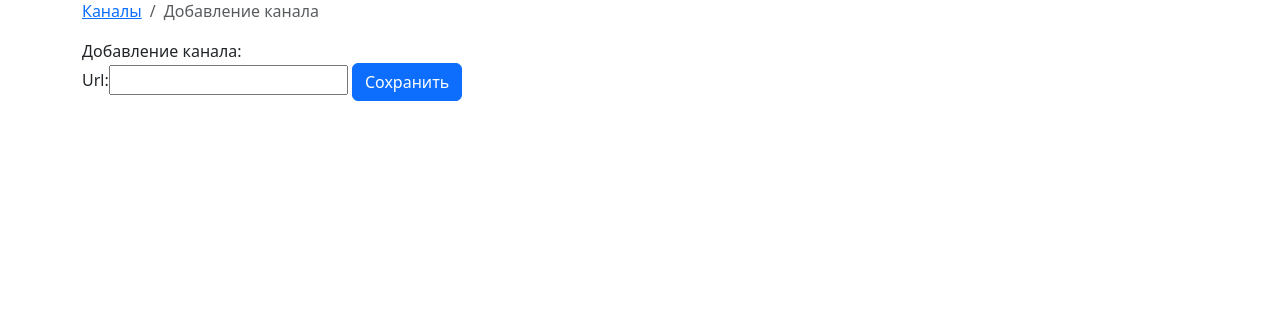
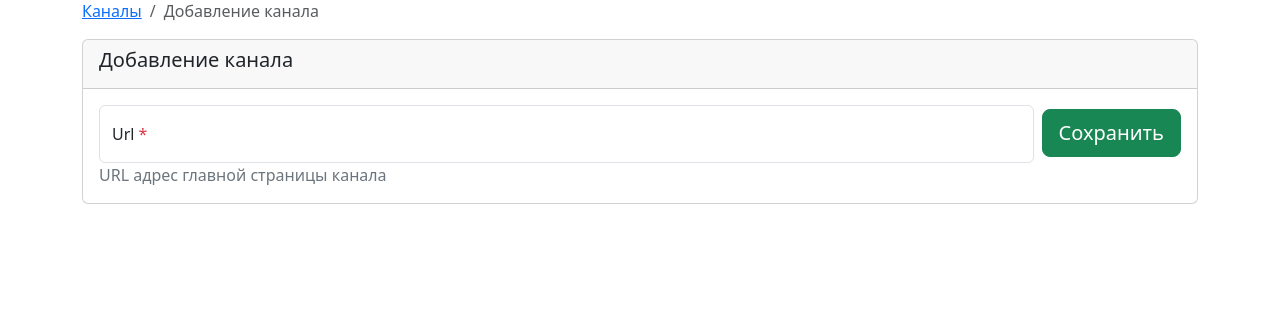
Before and after one commit to UserNikita/easycode_django, a Django app: page /youtube/channels/add/ in a window 1280 px wide. Shown: the part 57-380 px from the top of the page. Run offline with Django 3.2, Linux system fonts and the light colour scheme; some libraries are stand-ins or nearby versions.

Commit message:
Улучшение формы для добавление каналов

```diff
--- a/apps/youtube/forms.py
+++ b/apps/youtube/forms.py
@@ -17,3 +17,6 @@ class ChannelForm(forms.ModelForm):
     class Meta:
         model = Channel
         fields = ["url"]
+        widgets = {
+            'url': forms.TextInput(attrs={'class': 'form-control', 'placeholder': ''}),
+        }
--- a/apps/youtube/models.py
+++ b/apps/youtube/models.py
@@ -6,7 +6,7 @@ from django.db import models
 
 class Channel(models.Model):
     id = models.CharField(verbose_name="Id", max_length=255, primary_key=True)
-    url = models.URLField(verbose_name="Url", unique=True)
+    url = models.URLField(verbose_name="Url", unique=True, help_text="URL адрес главной страницы канала")
     title = models.CharField(verbose_name="Название", max_length=255)
     thumbnail_url = models.URLField(verbose_name="Ссылка на превью", blank=True)
 
--- a/apps/youtube/templates/youtube/add_channel.html
+++ b/apps/youtube/templates/youtube/add_channel.html
@@ -8,12 +8,51 @@
                 <li class="breadcrumb-item active" aria-current="page">Добавление канала</li>
             </ol>
         </nav>
-        Добавление канала:
 
-        <form method="post">
-            {% csrf_token %}
-            {{ form }}
-            <button class="btn btn-primary">Сохранить</button>
-        </form>
+
+        <div class="card">
+            <div class="card-header">
+                <h5>Добавление канала</h5>
+            </div>
+            <div class="card-body">
+                <form method="post" class="d-flex">
+                    {% csrf_token %}
+
+                    {% if form.non_field_errors %}
+                        <div class="text-danger">
+                            {{ form.non_field_errors }}Text
+                        </div>
+                    {% endif %}
+
+                    {% for field in form %}
+                        <div class="flex-grow-1">
+                            <div class="form-floating">
+                                {{ field }}
+                                <label for="{{ field.id_for_label }}">
+                                    {{ field.label }}
+                                    {% if field.field.required %}
+                                        <span class="text-danger">*</span>
+                                    {% endif %}
+                                </label>
+                                {% if field.help_text %}
+                                    <div class="text-secondary">
+                                        {{ field.help_text|safe }}
+                                    </div>
+                                {% endif %}
+                                {% if field.errors %}
+                                    <div class="text-danger">
+                                        {{ field.errors }}
+                                    </div>
+                                {% endif %}
+                            </div>
+                        </div>
+                    {% endfor %}
+
+                    <div class="pt-1 ms-2">
+                        <button class="btn btn-lg btn-success">Сохранить</button>
+                    </div>
+                </form>
+            </div>
+        </div>
     </div>
 {% endblock %}
```
